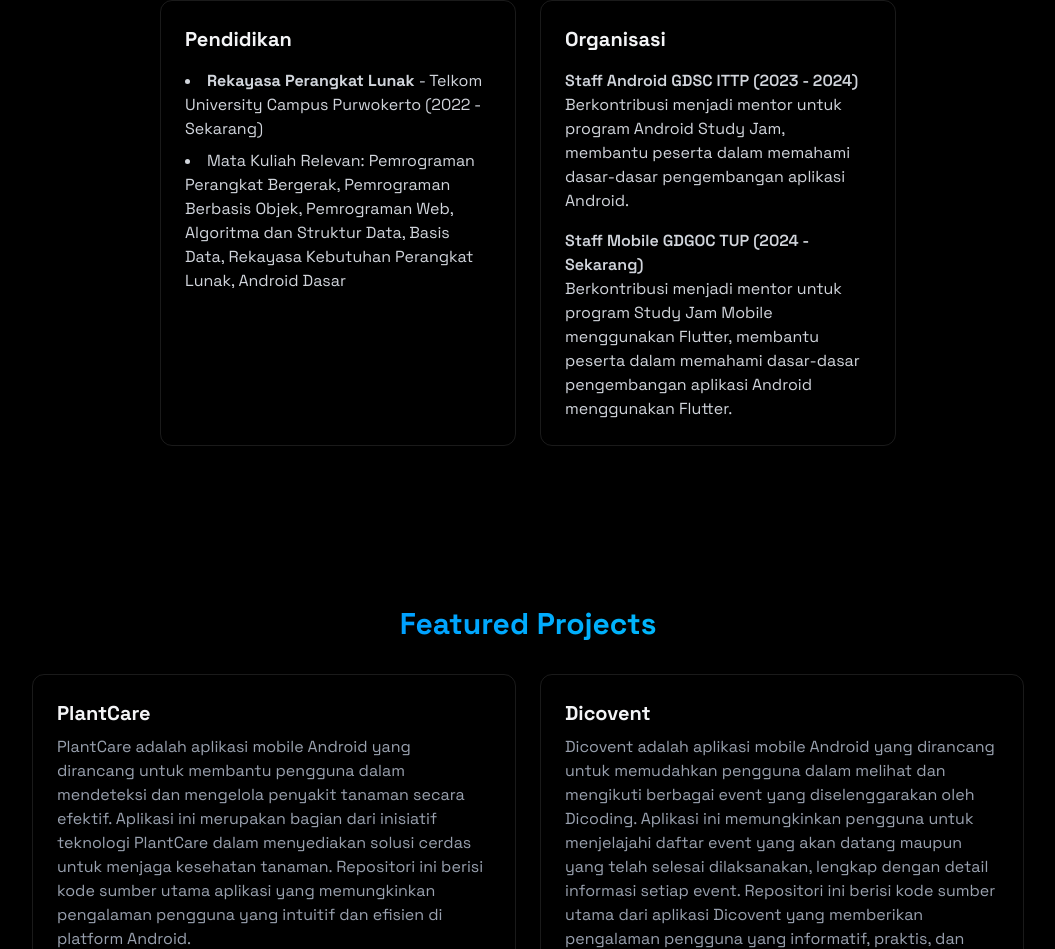
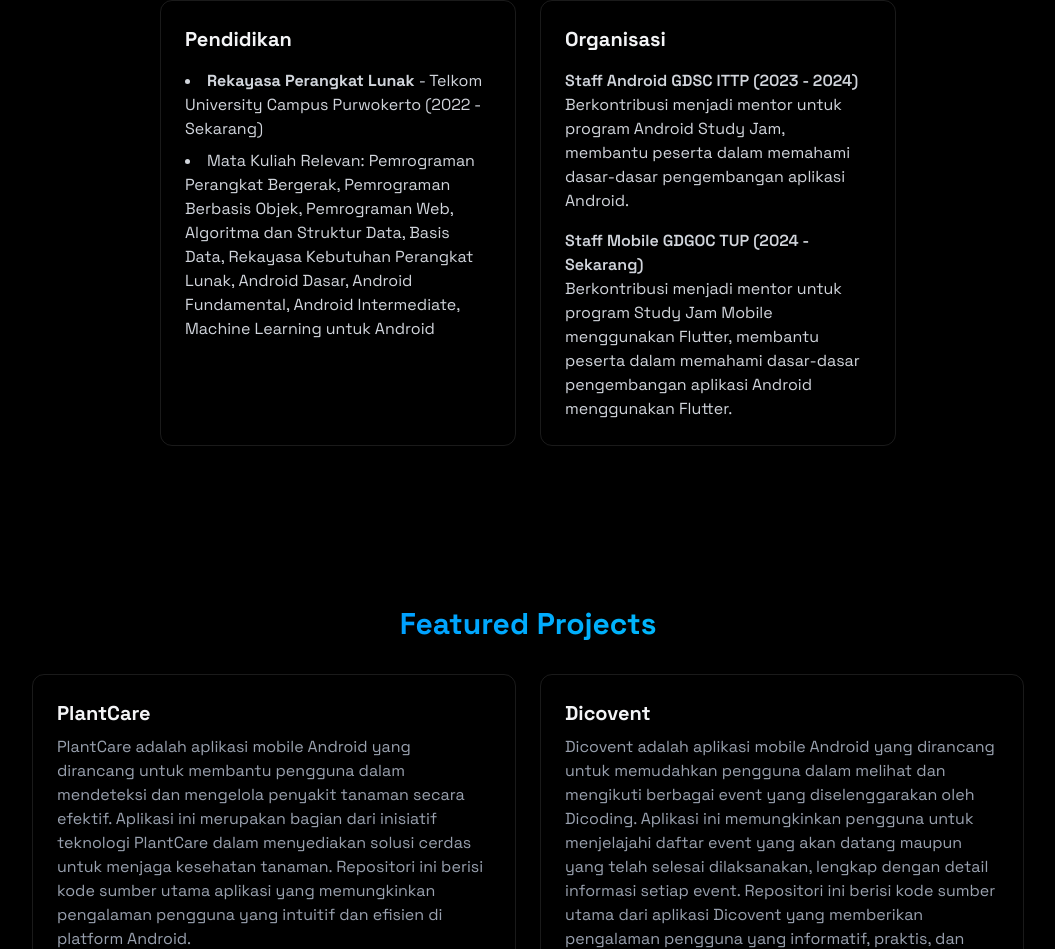
Before and after one commit to Rosyidmw/Rosyidmw-Portfolio, a React (Vite) app: page / in a window 1280 px wide. Shown: the part 1344-2293 px from the top of the page, without its empty margins (112-1167 px from the left). Built offline with nearby package versions, Linux system fonts and the light colour scheme.

Commit message:
first commit

```diff
--- a/src/components/sections/About.jsx
+++ b/src/components/sections/About.jsx
@@ -73,7 +73,7 @@ export const About = () => {
                         </li>
                         <li>
                             Mata Kuliah Relevan: Pemrograman Perangkat Bergerak, Pemrograman Berbasis Objek,
-                            Pemrograman Web, Algoritma dan Struktur Data, Basis Data, Rekayasa Kebutuhan Perangkat Lunak, Android Dasar
+                            Pemrograman Web, Algoritma dan Struktur Data, Basis Data, Rekayasa Kebutuhan Perangkat Lunak, Android Dasar, Android Fundamental, Android Intermediate, Machine Learning untuk Android
                         </li>
                     </ul>
                 </div>
```
